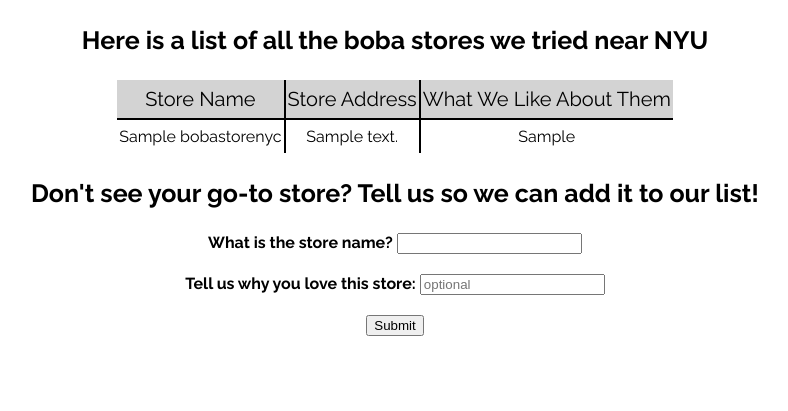
After one commit to bopopescu/ProjectBoba, a Flask app: page /table in a window 1280 px wide. The commit adds this page. Shown: the top 411 px of the page, without its empty margins (245-1033 px from the left). Run offline with Flask 2, Linux system fonts and the light colour scheme; tables that the repository leaves empty or names only in its code hold one stand-in row (values such as "Sample post"); parts of the project's set-up code (start-up, migrations or seed data) failed here and were passed over.

Commit message:
Added table index
Access it via localhost/table

```diff
--- a/app.py
+++ b/app.py
@@ -1,6 +1,8 @@
 from flask import Flask, render_template, request
 from flaskext.mysql import MySQL
 import json
+import time
+import datetime
 
 ##### CONFIG #####
 app = Flask(__name__)
@@ -40,6 +42,26 @@ def matching(cursor, boba_texture, price, bobatype):
     except:
         cursor.close()
 
+def addRec(conn, cursor, storename, reason):
+    try:
+        ts = time.time()
+        timestamp = datetime.datetime.fromtimestamp(ts).strftime('%Y-%m-%d %H:%M:%S')
+        cursor.execute("INSERT INTO recommendation (storename, reason, submittime) \
+                       VALUES(%(storename)s, %(reason)s, %(timestamp)s)",
+                       {"storename": storename, "reason": reason, "timestamp": timestamp})
+        conn.commit()
+        return "success"
+    except:
+        cursor.close()
+        return "failed"
+
+def getAll(cursor):
+    try:
+        cursor.execute("SELECT storename, storeaddress, whatwelike FROM bobastoreNYC")
+        data = cursor.fetchall()
+        return data
+    except:
+        cursor.close()
 
 @app.route("/", methods=['GET', 'POST'])
 def index():
@@ -53,8 +75,27 @@ def index():
         data = matching(cursor, boba_texture, price, bobatype)
         cursor.close()
         conn.close()
-        return render_template("index.html", outputdata = data)
+        return render_template("index.html", outputdata = data, searched = True)
     return render_template("index.html")
+
+@app.route("/table", methods=['GET', 'POST'])
+def table():
+    conn = create_connection()
+    cursor = conn.cursor()
+    tabledata = getAll(cursor)
+    if request.method == "POST":
+        details = request.form
+        storename= details['storename']
+        reason = details['reason']
+        # conn = create_connection()
+        # cursor = conn.cursor()
+        addition = addRec(conn, cursor, storename, reason)
+        cursor.close()
+        conn.close()
+        return render_template("table.html", table = tabledata, result = addition)
+    cursor.close()
+    conn.close()
+    return render_template("table.html", table = tabledata)
 
 #@app.route("/survey", methods = ['POST'])
 #def survey():
--- a/static/CSS/style.css
+++ b/static/CSS/style.css
@@ -13,6 +13,24 @@ h3 {
   font-weight: 700;
 }
 
+table {
+  margin: 0 auto;
+  border-collapse: collapse;
+  border-style: hidden;
+}
+
+table td {
+  border: 2px solid black;
+  padding: 7px 2px;
+}
+
+
 .form-section {
   padding-bottom: 20px;
 }
+
+.tableHeading {
+  font-size: 20px;
+  margin: 0;
+
+}
--- a/templates/index.html
+++ b/templates/index.html
@@ -37,6 +37,7 @@
     </form>
 
     <!-- different outputs based on how many stores fit the query -->
+    {% if searched == True %}
       {% if outputdata|length > 0 %}
         <div class="output">
           <p>Your store is: {{outputdata[0][1]}}</p>
@@ -44,11 +45,12 @@
           <p>phone number: {{outputdata[0][3]}}</p>
           <p>What we like about them: {{outputdata[0][4]}}</p>
         </div>
-    {% else %}
+        {% elif outputdata|length == 0 %}
         <div class="output">
           <p>No store match</p>
         </div>
         {% endif %}
+      {% endif %}
 
   </body>
 </html>
--- /dev/null
+++ b/templates/table.html
@@ -0,0 +1,64 @@
+<!DOCTYPE html>
+<html>
+<head>
+  <meta charset="utf-8">
+  <meta name="viewport" content="width=device-width, initial-scale=1">
+  <title>Find Your Perfect Boba</title>
+  <script src="{{ url_for('static', filename='JS/main.js') }}"></script>
+  <link rel="stylesheet" href="{{ url_for('static', filename='CSS/style.css') }}">
+</head>
+<body>
+  <h3>Here is a list of all the boba stores we tried near NYU</h3>
+
+  {% if table|length > 0 %}
+  <table>
+    <tr style="background-color: #D3D3D3;">
+      <td><p class="tableHeading">Store Name</p></td>
+      <td><p class="tableHeading">Store Address</p></td>
+      <td><p class="tableHeading">What We Like About Them</p></td>
+    </tr>
+    {% for row in table %}
+    <tr>
+      <td>{{row[0]}}</td>
+      <td>{{row[1]}}</td>
+      <td>{{row[2]}}</td>
+    </tr>
+    {% endfor %}
+  </table>
+  {% else %}
+  <div class="errormessage">
+    <p>Somgthing went wrong :( Please try again</p>
+  </div>
+  {% endif %}
+
+  <h3>Don't see your go-to store? Tell us so we can add it to our list!</h3>
+
+  <form method="POST" action="">
+    <div class="form-section">
+      <label><b>What is the store name?</b></label>
+      <input type="text" name="storename">
+      <br>
+    </div>
+
+    <div class="form-section">
+      <label><b>Tell us why you love this store:</b></label>
+      <input type="text" name="reason" placeholder="optional">
+      <br>
+    </div>
+    <input type="submit">
+  </form>
+
+  <!-- different outputs based on how many stores fit the query -->
+  {% if result == "success" %}
+    <div class="output">
+      <p>We added your rec.</p>
+    </div>
+  {% elif result == "failed" %}
+    <div class="output">
+      <p>Failed to add :(</p>
+    </div>
+  {% endif %}
+<br>
+<br><br><br>
+</body>
+</html>
```
Lines whose indentation alone changed are shown as unchanged.
